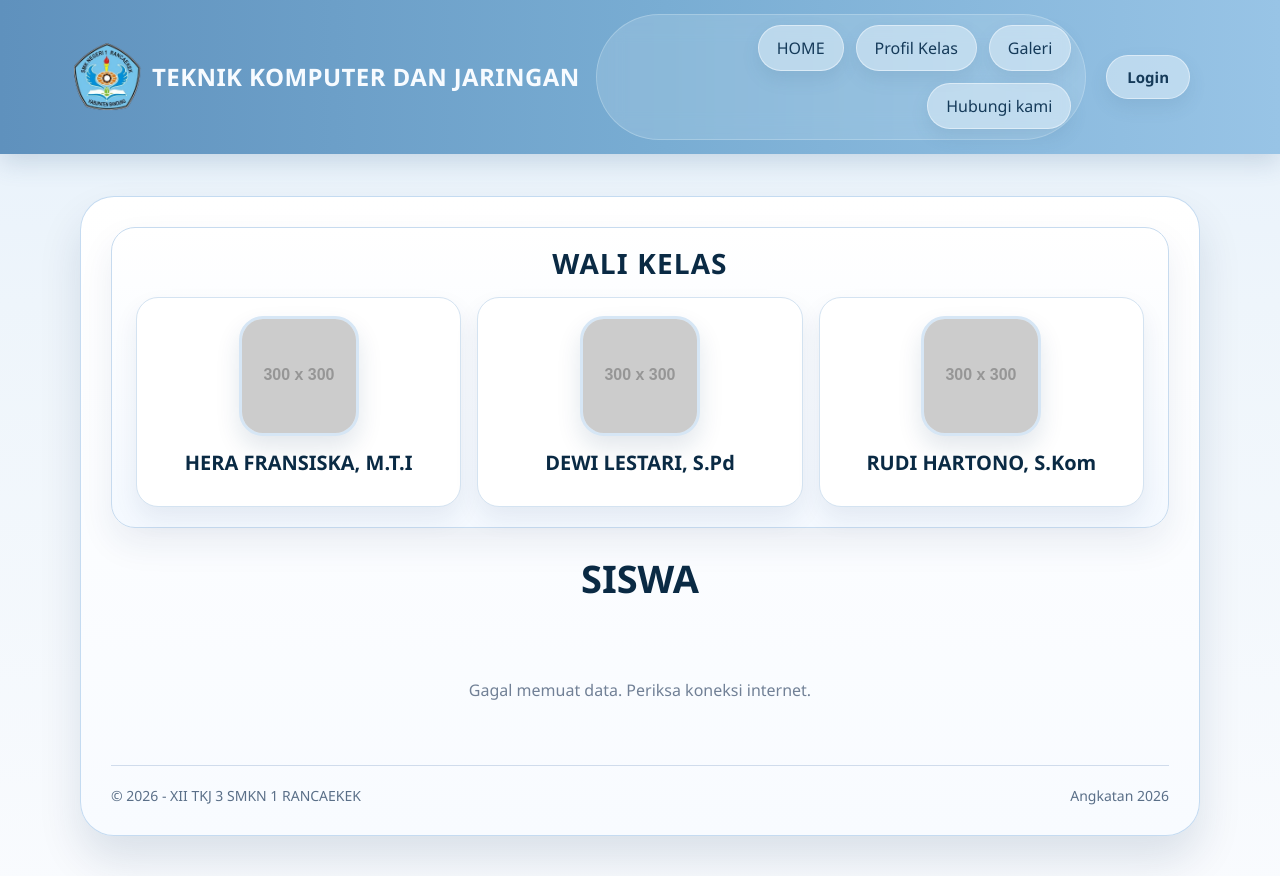
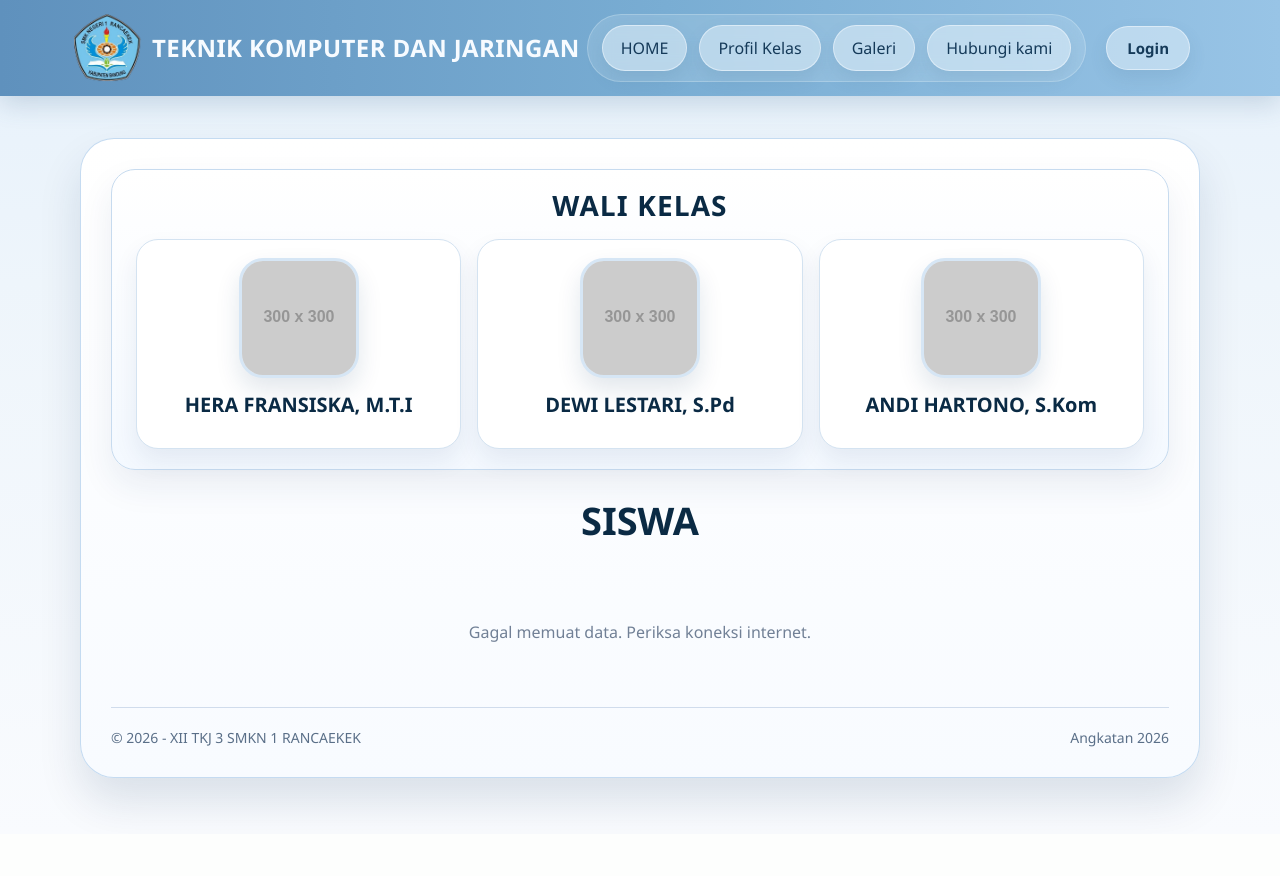
Before and after one commit to SEFTIAN13/tesdoangpuh, a PHP site: page /profil.html in a window 1280 px wide. Shown: the top 876 px of the page. After the commit the page ends 816 px from the top, so only its background shows below. Run offline with PHP 8.4, Linux system fonts and the light colour scheme; grey boxes labelled with a size stand in for pictures from a placeholder-image service; some libraries are stand-ins or nearby versions.

Commit message:
mantap inimah

```diff
--- a/profil.html
+++ b/profil.html
@@ -671,7 +671,7 @@
                         </div>
                         <div class="wali-kelas-static-item">
                             <img class="wali-kelas-photo" src="https://placehold.co/300x300/e6f0fa/0a2a44?text=Wali+Kelas+3" alt="Foto Wali Kelas 3" data-wali-photo>
-                            <div class="wali-kelas-name" data-wali-name>RUDI HARTONO, S.Kom</div>
+                            <div class="wali-kelas-name" data-wali-name>ANDI HARTONO, S.Kom</div>
                             <div class="wali-kelas-static-actions">
                                 <button type="button" class="edit-student-btn" data-edit-wali="2">Edit</button>
                             </div>
--- a/style.css
+++ b/style.css
@@ -112,6 +112,9 @@ body {
     border: 1px solid rgba(230, 242, 251, 0.28);
     border-radius: 999px;
     backdrop-filter: blur(12px);
+    width: fit-content;
+    max-width: 100%;
+    flex: 0 0 auto;
 }
 
 @media screen and (max-width: 1024px) {
@@ -135,10 +138,12 @@ body {
     }
 
     .navbar {
-        flex: 1 1 420px;
-        justify-content: center;
+        flex: 0 1 auto;
+        justify-content: flex-start;
         gap: 10px;
         padding: 12px;
+        width: fit-content;
+        max-width: 100%;
     }
 
     .navbar a {
```
